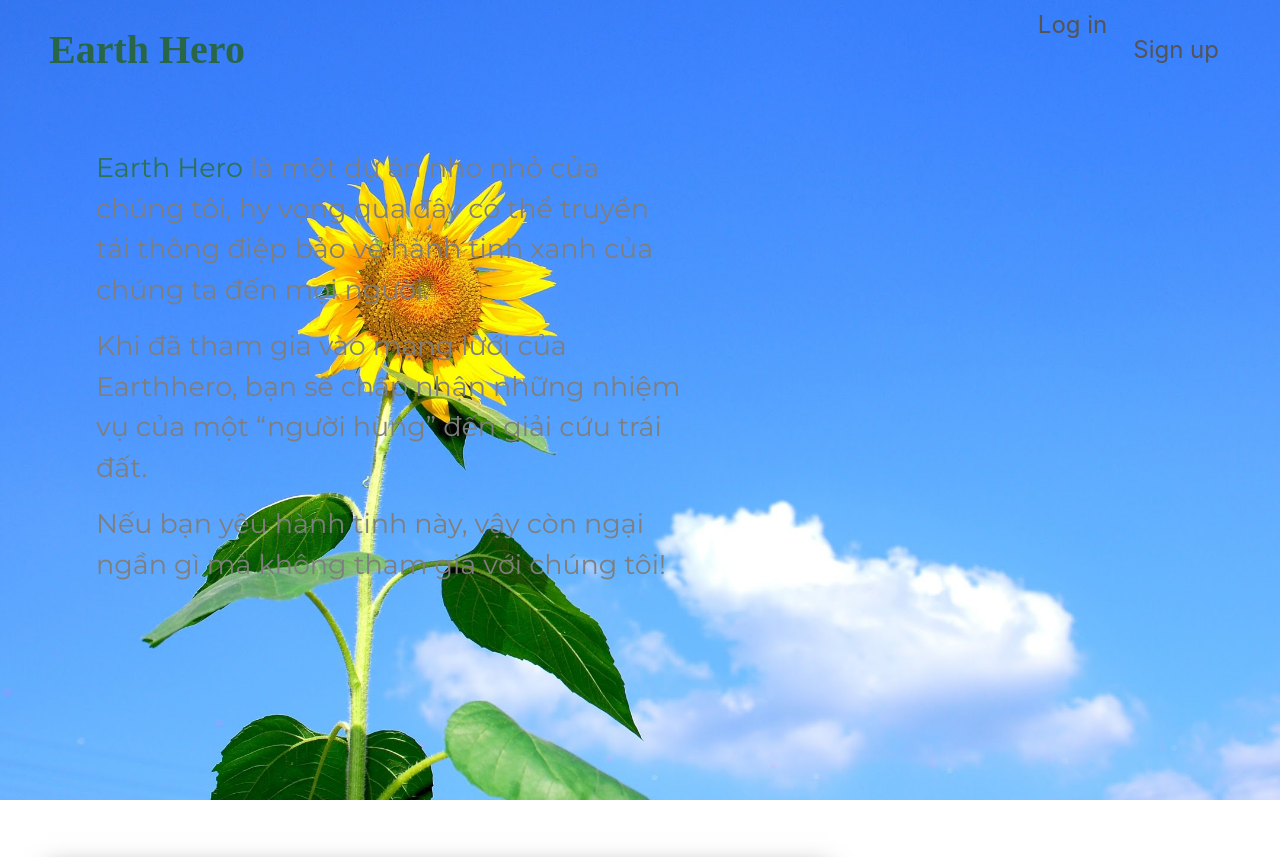
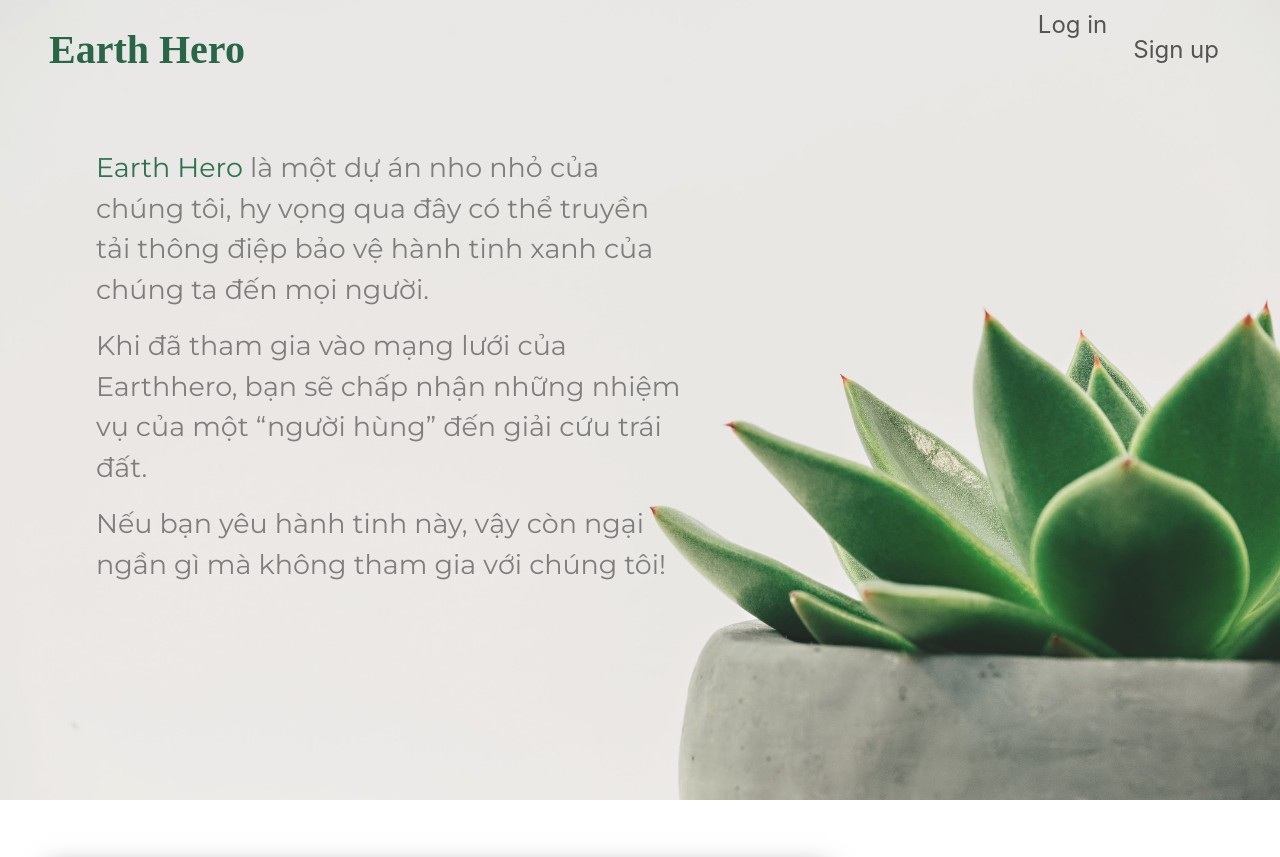
Before and after one commit to AnhVuH/earth-hero-test, a Flask app: page / in a window 1280 px wide. Shown: the top 857 px of the page. Run offline with Flask 2, Linux system fonts and the light colour scheme; parts of the project's set-up code (start-up, migrations or seed data) failed here and were passed over; some libraries are stand-ins or nearby versions.

Commit message:
edit homepage background

```diff
--- a/static/css/home-page.css
+++ b/static/css/home-page.css
@@ -1,5 +1,5 @@
 #bg-img{
-  background-image: url("../photo/background-beautiful-bloom-54459.jpg");
+  background-image: url("../photo/pexels-photo-305821.jpeg");
   background-size: cover;
   width: 100%;
   height: 800px;
--- a/templates/index.html
+++ b/templates/index.html
@@ -5,7 +5,7 @@
 
     <meta name="viewport" content="width=device-width, initial-scale=1.0">
     <meta http-equiv="X-UA-Compatible" content="ie=edge">
-    <title>Vi Moi Truong</title>
+    <title>Earth Hero</title>
     <link rel="stylesheet" href="../static/css/home-page.css">
     <link rel="stylesheet" href="../static/plugins/aos/aos.css">
 
```
Also changed, not shown: static/photo/pexels-photo-305821.jpeg (added).
